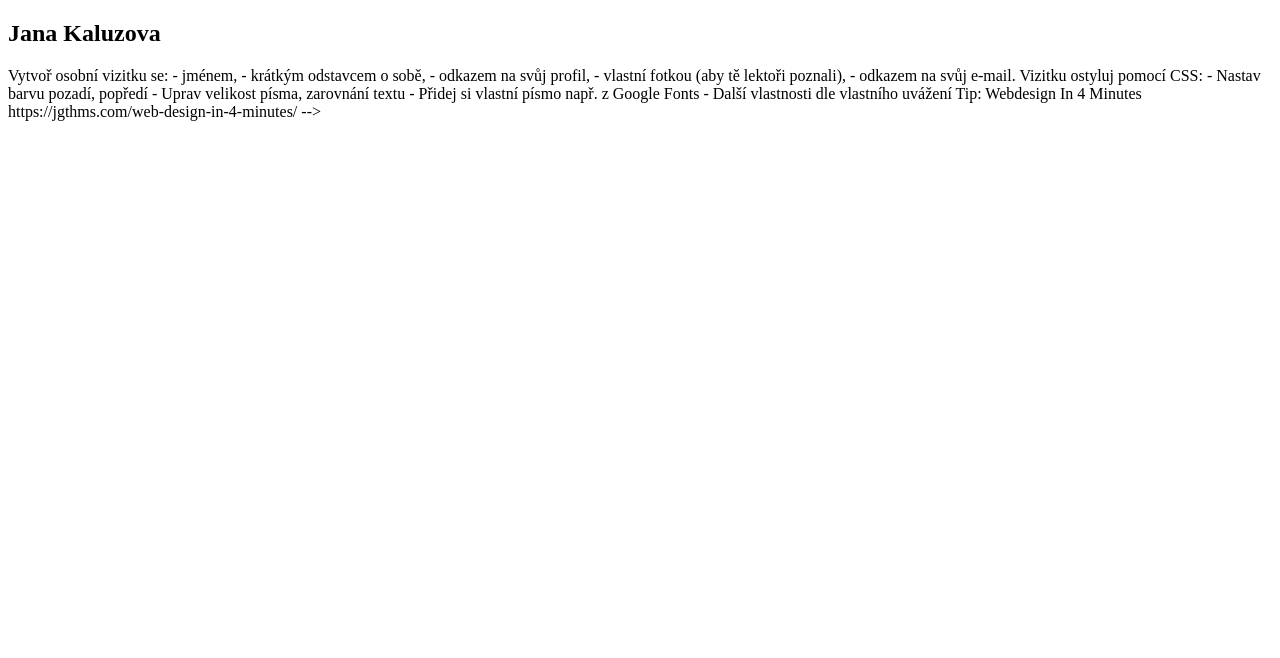
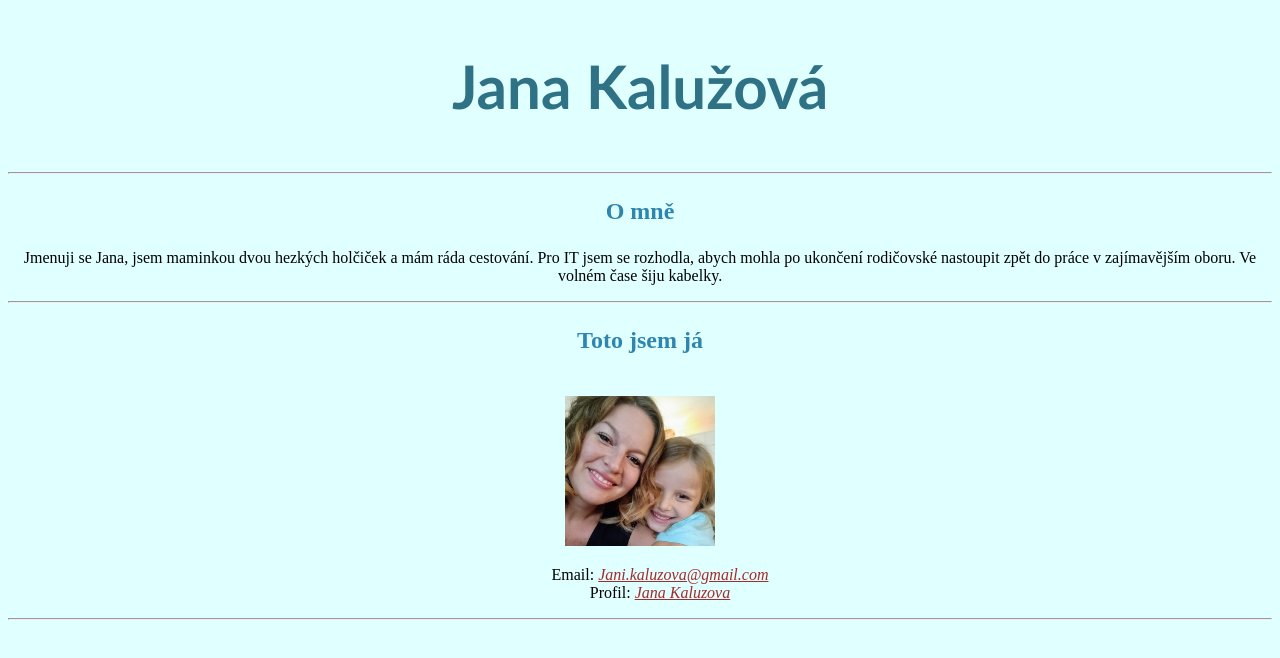
Before and after one commit to tvorimweb-2021-praha-jaro/du-01-vizitka-JanaKaluzova, a plain HTML site: page index.html in a window 1280 px wide. Drawn offline with Linux system fonts and the light colour scheme.

Commit message:
Hotovy ukol

```diff
--- a/index.html
+++ b/index.html
@@ -4,30 +4,24 @@
     <meta charset="UTF-8">
     <meta http-equiv="X-UA-Compatible" content="IE=edge">
     <meta name="viewport" content="width=device-width, initial-scale=1.0">
-    <title>Document</title>
+    <title>Vzitka</title>
+    <link rel="stylesheet" href="style.css">
 </head>
 
 <body>
- <h2>Jana Kaluzova</h2>
-
- <p></p>
-
+ <h2>Jana Kalužová</h2>
+ <hr>
+ <h3>O mně</h3>
+ <p>Jmenuji se Jana, jsem maminkou dvou hezkých holčiček a mám ráda cestování. Pro IT jsem se rozhodla, abych mohla po ukončení rodičovské nastoupit zpět do práce v zajímavějším oboru. Ve volném čase šiju kabelky.</p>
+ <hr>
+ <h3>Toto jsem já</h3>
+ <br>
+ <img src="photo.jpg" alt="moje fotka">
+ <br>
+ <ul>
+     <li>Email: <a href=mailto:jani.kaluzova@gmail.com>Jani.kaluzova@gmail.com</a></li>
+     <li>Profil: <a href=https://facebook.com/Jana.kuruczova.3>Jana Kaluzova</a></li>
+ </ul>
+<hr>
 </body>
 </html>
-Vytvoř osobní vizitku se:
-
-- jménem,
-- krátkým odstavcem o sobě,
-- odkazem na svůj profil,
-- vlastní fotkou (aby tě lektoři poznali),
-- odkazem na svůj e-mail.
-
-Vizitku ostyluj pomocí CSS:
-
-- Nastav barvu pozadí, popředí
-- Uprav velikost písma, zarovnání textu
-- Přidej si vlastní písmo např. z Google Fonts
-- Další vlastnosti dle vlastního uvážení
-
-Tip: Webdesign In 4 Minutes https://jgthms.com/web-design-in-4-minutes/
--->
--- a/style.css
+++ b/style.css
@@ -0,0 +1,41 @@
+
+html {
+    box-sizing: border-box;
+  }
+
+  *,
+  *:before,
+  *:after {
+    box-sizing: inherit;
+  }
+
+  img{
+      width: 150px;
+      height: 150px;
+  }
+
+  h2 {
+    color: rgb(47, 114, 134);
+    text-align: center;
+    font-size: 60px;
+    font-family:'Trebuchet MS', 'Lucida Sans Unicode', 'Lucida Grande', 'Lucida Sans', Arial, sans-serif;
+  }
+
+  h3 {
+    font-size: 24px;
+    color: rgb(46, 134, 175);
+  }
+
+  a {
+    color: brown;
+    font-style: italic;
+  }
+
+  body{
+      background-color: lightcyan;
+      text-align: center;
+  }
+
+  li {
+    list-style-type: none;
+}
```
Also changed, not shown: photo.jpg (added).
